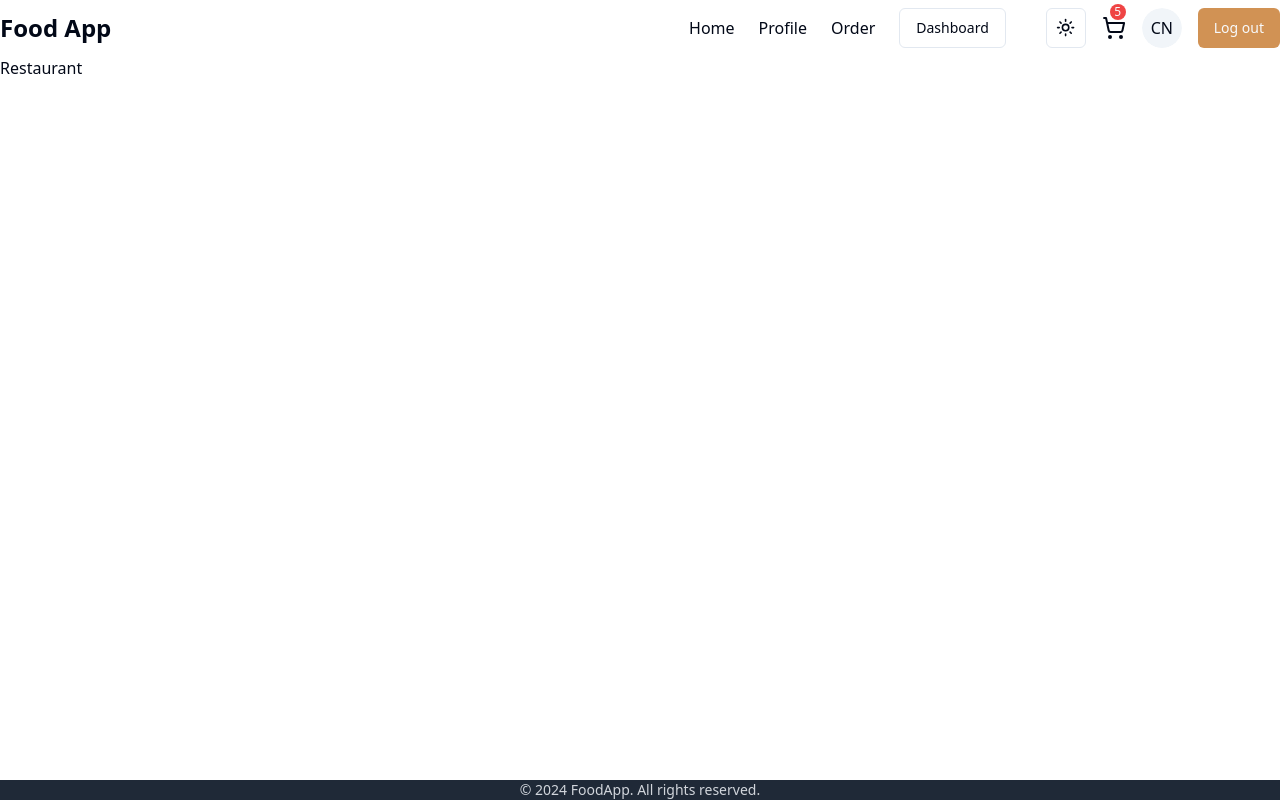
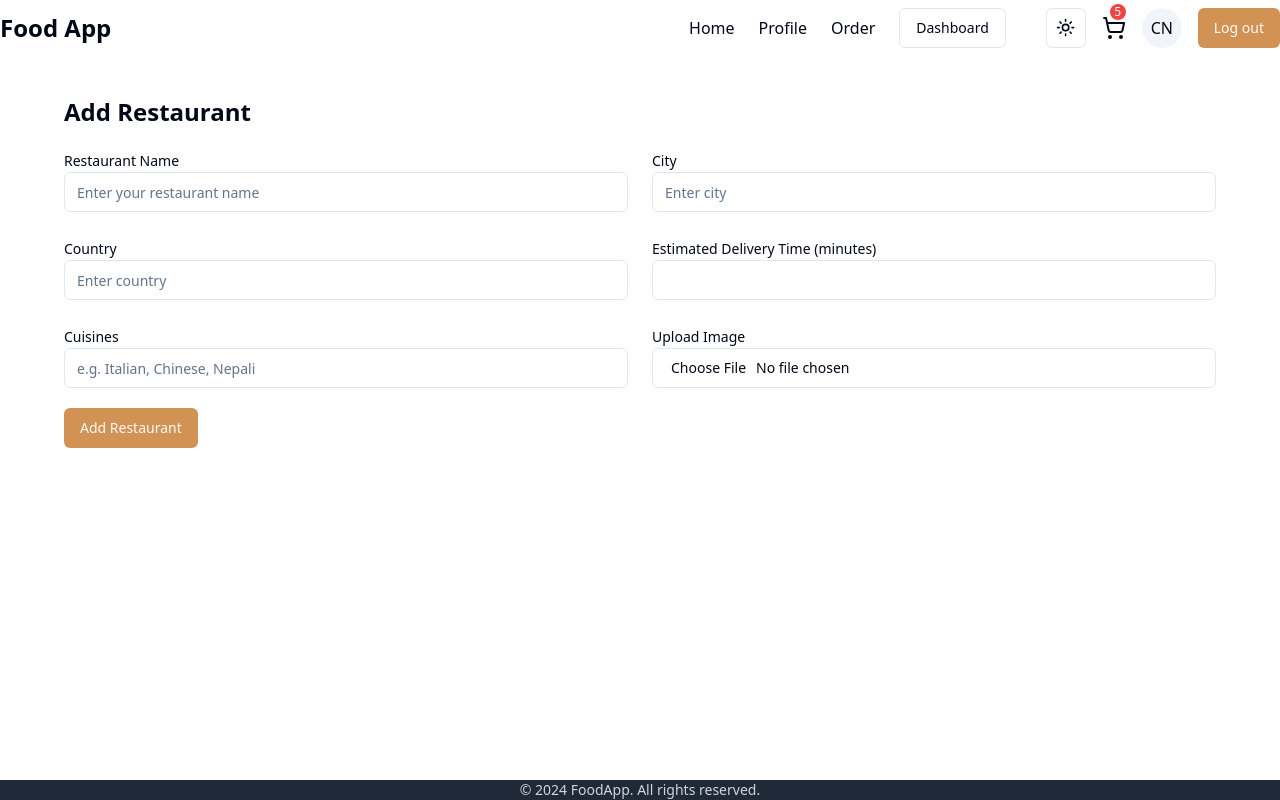
Before and after one commit to Bishal1998/Food-App, a React (Vite) app in the folder client/: page /admin/restaurant in a window 1280 px wide. Built offline with nearby package versions, Linux system fonts and the light colour scheme.

Commit message:
Add Restaurant Component created

```diff
--- a/client/src/admin/Restaurant.tsx
+++ b/client/src/admin/Restaurant.tsx
@@ -1,5 +1,71 @@
+import { Button } from "@/components/ui/button";
+import { Input } from "@/components/ui/input";
+import { Label } from "@/components/ui/label";
+import { Loader2 } from "lucide-react";
+
 const Restaurant = () => {
-  return <div>Restaurant</div>;
+  const loading = false;
+  const restaurantExist = false;
+  return (
+    <div className="max-w-6xl mx-auto my-10">
+      <div>
+        <div>
+          <h1 className="font-extrabold text-2xl mb-5">Add Restaurant</h1>
+          <div className="md:grid grid-cols-2 gap-6 space-y-2 md:space-y-0">
+            <div>
+              <Label>Restaurant Name</Label>
+              <Input
+                type="text"
+                name="restaurantName"
+                placeholder="Enter your restaurant name"
+              />
+            </div>
+            <div>
+              <Label>City</Label>
+              <Input type="text" name="city" placeholder="Enter city" />
+            </div>
+            <div>
+              <Label>Country</Label>
+              <Input type="text" name="country" placeholder="Enter country" />
+            </div>
+            <div>
+              <Label>Estimated Delivery Time (minutes)</Label>
+              <Input type="text" name="time" placeholder="" />
+            </div>
+            <div>
+              <Label>Cuisines</Label>
+              <Input
+                type="text"
+                name="cuisines"
+                placeholder="e.g. Italian, Chinese, Nepali"
+              />
+            </div>
+            <div>
+              <Label>Upload Image</Label>
+              <Input
+                type="file"
+                name="image"
+                placeholder="Enter your restaurant name"
+                accept="image/*"
+              />
+            </div>
+          </div>
+          <div className="my-5 w-fit">
+            {loading ? (
+              <Button disabled className="bg-orange hover:bg-hoverOrange">
+                <Loader2 className="mr-2 h-4 w-4 animate-spin" />
+                Please Wait
+              </Button>
+            ) : (
+              <Button className="bg-orange hover:bg-hoverOrange">
+                {restaurantExist ? "Update Restaurant" : "Add Restaurant"}
+              </Button>
+            )}
+          </div>
+        </div>
+      </div>
+    </div>
+  );
 };
 
 export default Restaurant;
```
